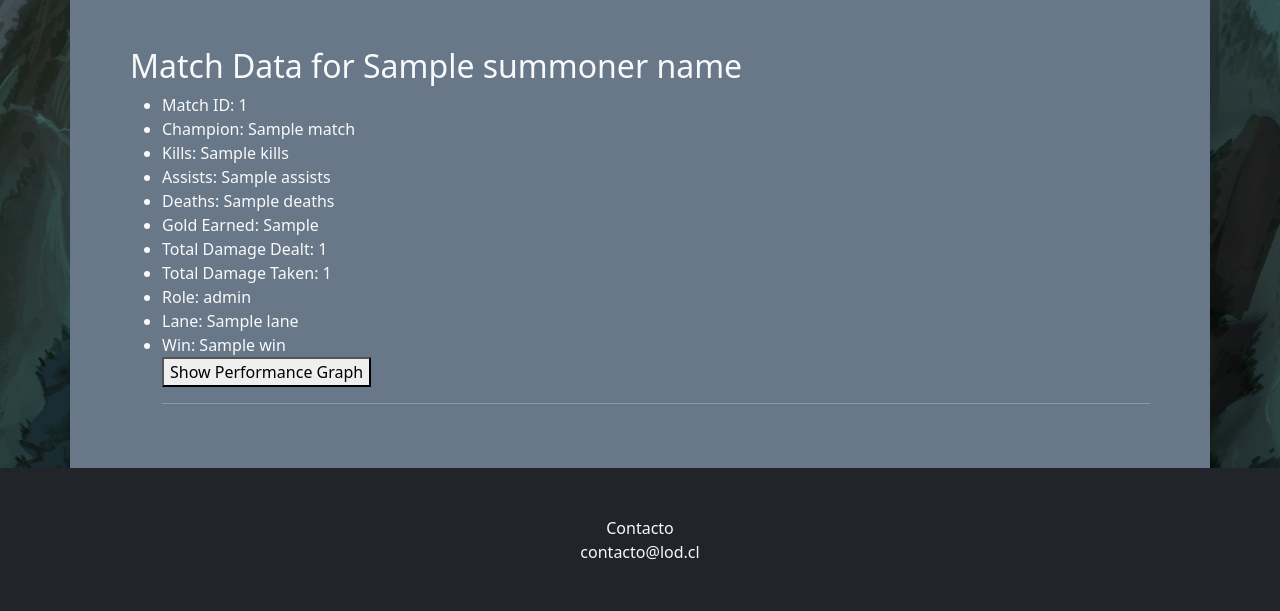
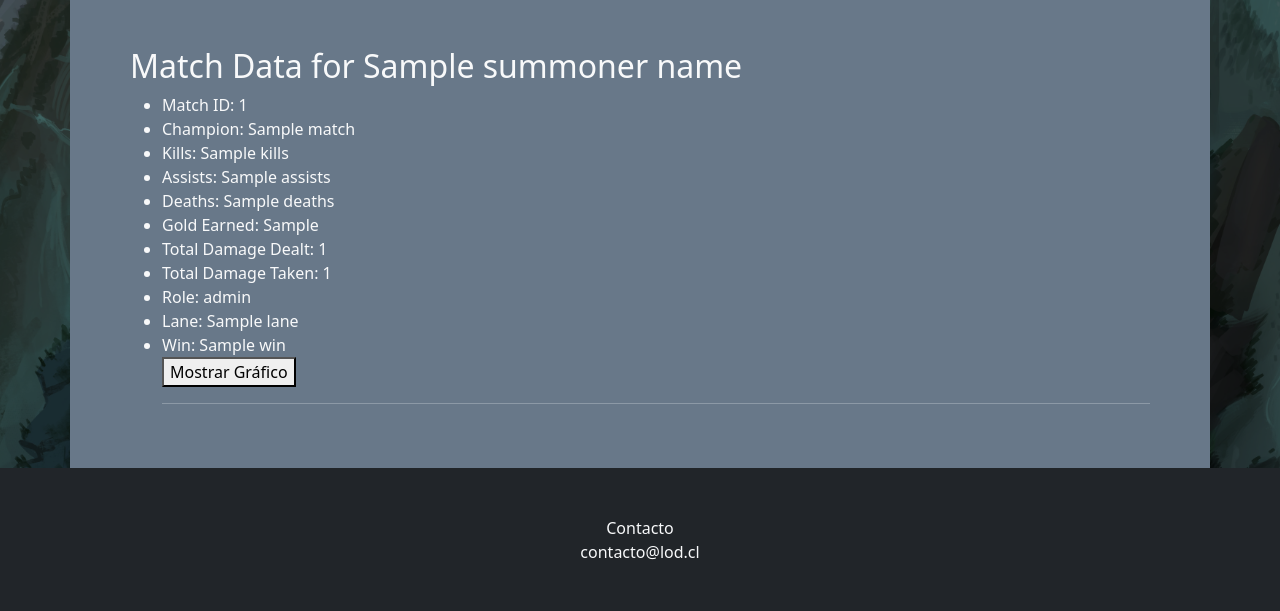
Before and after one commit to ArielleVergara/League-of-Data, a Django app: template league_of_data/app/templates/data_visualization.html in a window 1280 px wide. Shown: the part 149-760 px from the top of the page. Run offline with Django 5.2, Linux system fonts and the light colour scheme; the template is opened without the code that fills it: most values are stand-ins (such as "Sample title", 1, 10 or a date in 2020); some libraries are stand-ins or nearby versions.

Commit message:
Detalle Min Grafico

```diff
--- a/league_of_data/app/templates/data_visualization.html
+++ b/league_of_data/app/templates/data_visualization.html
@@ -18,7 +18,7 @@
         <li>Role: {{ match.role }}</li>
         <li>Lane: {{ match.lane }}</li>
         <li>Win: {{ match.win }}</li>
-        <button onclick="drawGraph({{ match.kills }}, {{ match.deaths }}, {{ match.assists }}, {{ match.goldEarned }}, {{ match.totalDamageDealt }}, {{ match.totalDamageTaken }}, 'graph{{ forloop.counter }}')">Show Performance Graph</button>
+        <button onclick="drawGraph({{ match.kills }}, {{ match.deaths }}, {{ match.assists }}, {{ match.goldEarned }}, {{ match.totalDamageDealt }}, {{ match.totalDamageTaken }}, 'graph{{ forloop.counter }}')">Mostrar Gráfico</button>
         <div id="graph{{ forloop.counter }}" class="graph"></div>
         <hr>
     {% endfor %}
--- a/league_of_data/league_of_data/settings.py
+++ b/league_of_data/league_of_data/settings.py
@@ -22,7 +22,8 @@ BASE_DIR = Path(__file__).resolve().parent.parent
 # SECURITY WARNING: keep the secret key used in production secret!
 SECRET_KEY = 'django-insecure-&07w7&*8lfog_*9!#^m6#&3hhl90_(%0ghg41c0y^7s=4cs2kh'
 
-RIOT_API_KEY = 'RGAPI-0a3cb401-7eb1-4112-95b6-b2f6d7c6dd7e'
+#Editar API cada 24hrs
+RIOT_API_KEY = ''
 
 # SECURITY WARNING: don't run with debug turned on in production!
 DEBUG = True
```
Also changed, not shown: league_of_data/db.sqlite3.
